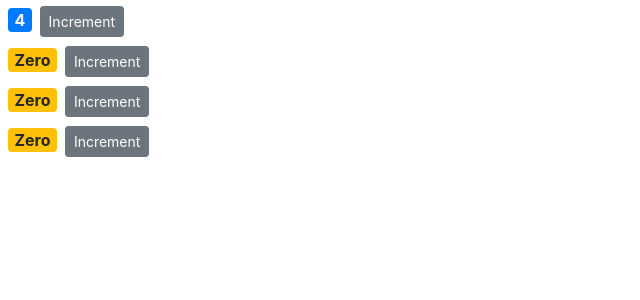
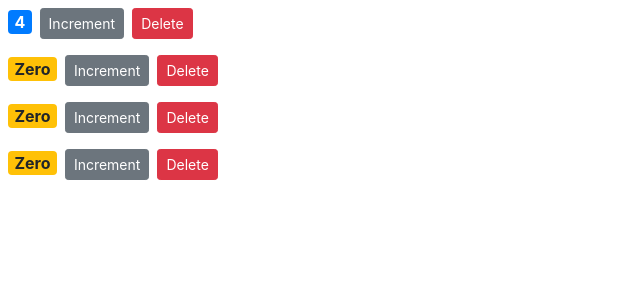
Before and after one commit to christianbiring1/counter-react, a React (Create React App) app: page / in a window 1280 px wide. Shown: the top 300 px of the page, without its empty margins (0-640 px from the left). Built offline with nearby package versions, Linux system fonts and the light colour scheme.

Commit message:
Raise handling

```diff
--- a/src/components/counter.jsx
+++ b/src/components/counter.jsx
@@ -38,6 +38,8 @@
       <div>
       <span style = {this.styles} className={this.getBadgeColor()}>{this.formatCount()}</span>
       <button className='btn btn-secondary btn-sm' onClick={ this.handleIncrement }>Increment</button>
+      <button className='btn btn-danger btn-sm m-2' onClick={ () => this.props.onDelete(this.props.id) }>Delete</button>
+
       </div>
     );
   }
--- a/src/components/counters.jsx
+++ b/src/components/counters.jsx
@@ -10,10 +10,17 @@
       {id: 4, value: 0 },
     ]
   }
+
+  handleDelete = (counterId) => {
+    console.log(counterId)
+    const counters = this.state.counters.filter(counter => counter.id !== counterId);
+    this.setState( { counters });
+    console.log(counters)
+  }
   render() {
     return (
       <div>
-        { this.state.counters.map((counter) => <Counter key={counter.id} value={counter.value} />)}
+        { this.state.counters.map((counter) => <Counter key={counter.id} onDelete={this.handleDelete} value={counter.value} id={counter.id}/>)}
       </div>
     );
   }
```
